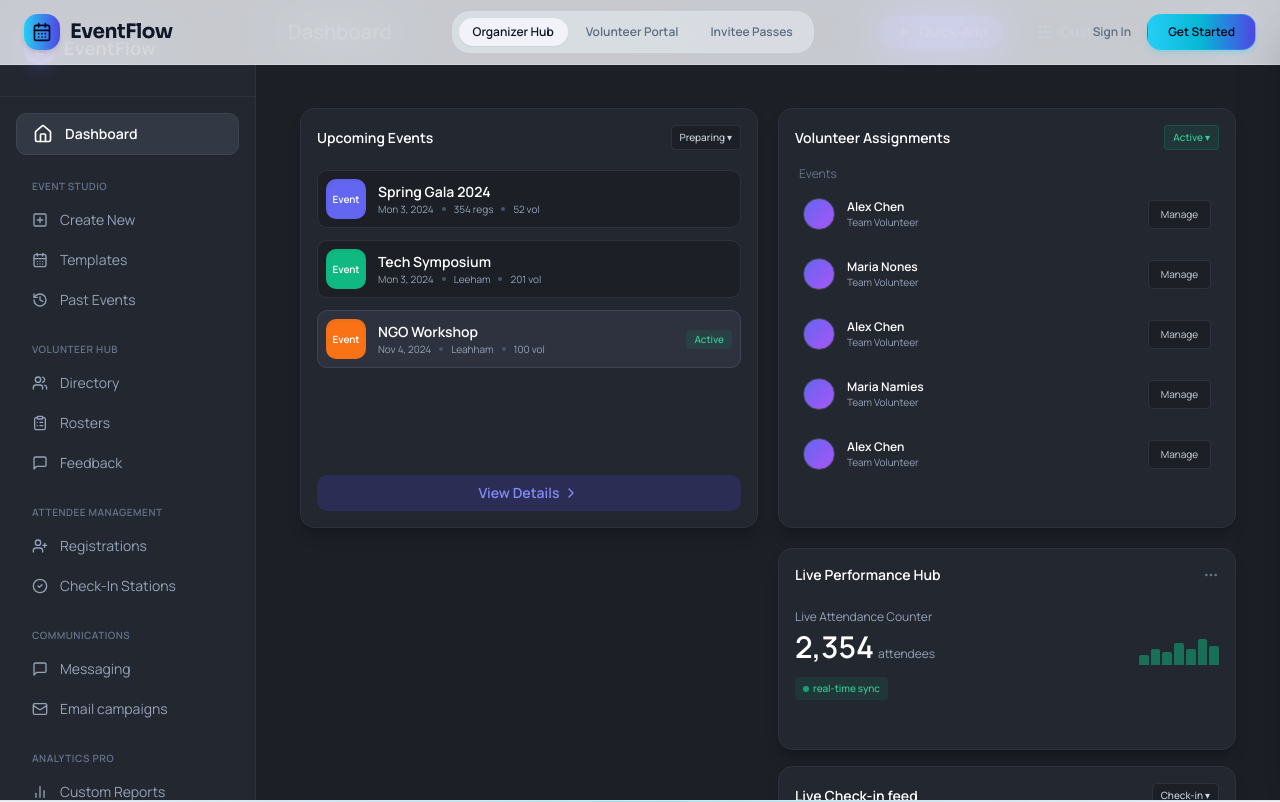
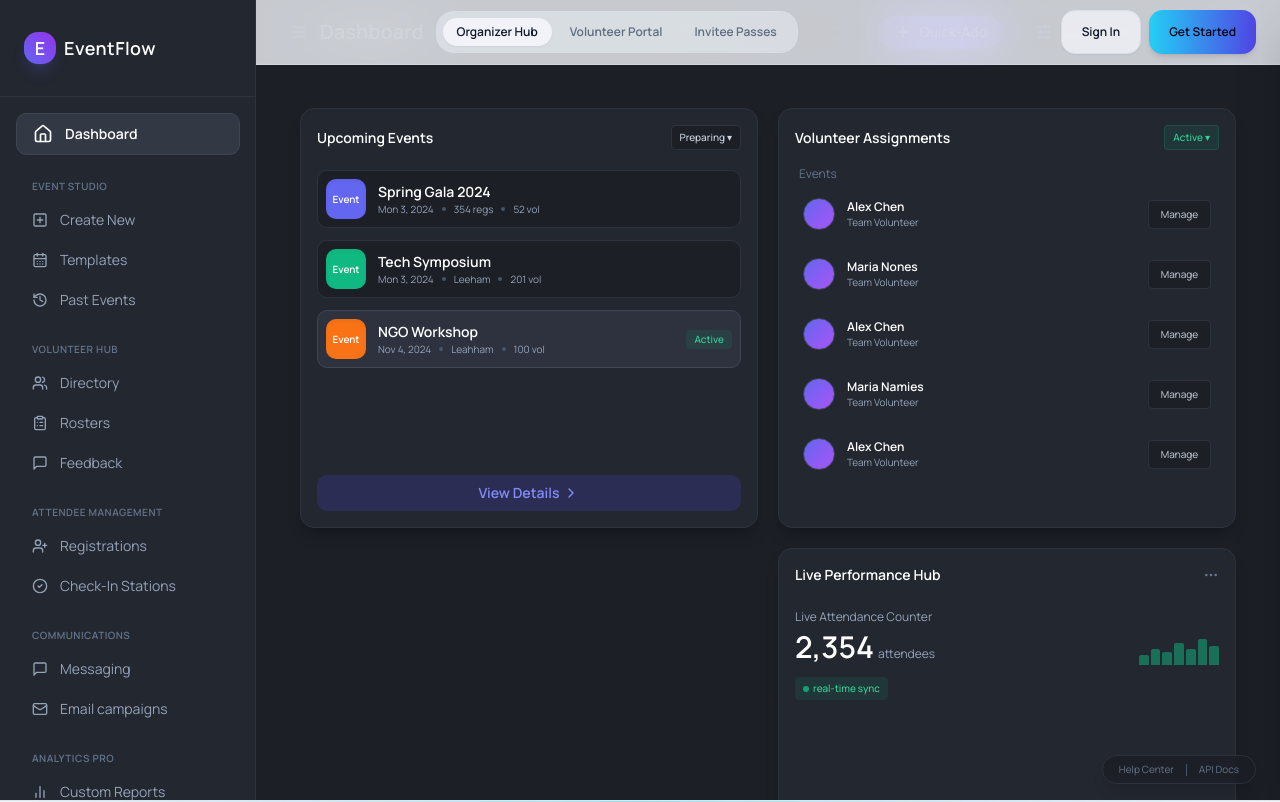
Before and after one commit to amogh-agrahari-dev/eventflow, a Next.js app: page /home in a window 1280 px wide. Shown: the top 802 px of the page. Built offline with nearby package versions, Linux system fonts and the light colour scheme.

Commit message:
Overhaul of Organizer dashboard

```diff
--- a/components/dashboard/OrganizerDashboard.jsx
+++ b/components/dashboard/OrganizerDashboard.jsx
@@ -3,7 +3,7 @@ import { Responsive as ResponsiveGridLayout } from 'react-grid-layout';
 import {
   Home, CalendarDays, PlusSquare, History, Users, ClipboardList,
   MessageSquare, UserPlus, LogOut, Search, Bell, Plus, MoreHorizontal,
-  MapPin, CheckCircle2, ChevronRight, Settings, BarChart2, Briefcase, Mail, QrCode, X, SlidersHorizontal
+  MapPin, CheckCircle2, ChevronRight, Settings, BarChart2, Briefcase, Mail, QrCode, X, SlidersHorizontal, Menu
 } from 'lucide-react';
 
 function AutoWidthGrid(props) {
@@ -32,6 +32,7 @@ const WIDGETS = [
   { id: 'upcoming-events', title: 'Upcoming Events' },
   { id: 'volunteer-assignments', title: 'Volunteer Assignments' },
   { id: 'live-performance', title: 'Live Performance Hub' },
+  { id: 'live-checkin', title: 'Live Check-in Feed' },
   { id: 'volunteer-central', title: 'Volunteer Central' },
   { id: 'event-analytics', title: 'Event Analytics' },
   { id: 'recent-registrations', title: 'Recent Registrations' },
@@ -49,7 +50,8 @@ const DEFAULT_LAYOUT = [
   { i: 'recent-registrations', x: 6, y: 4, w: 3, h: 3, minW: 2, minH: 3 },
   { i: 'team-members', x: 9, y: 4, w: 3, h: 3, minW: 2, minH: 3 },
   { i: 'recent-activities', x: 0, y: 7, w: 3, h: 4, minW: 2, minH: 3 },
-  { i: 'calendar', x: 3, y: 7, w: 3, h: 4, minW: 2, minH: 3 }
+  { i: 'calendar', x: 3, y: 7, w: 3, h: 4, minW: 2, minH: 3 },
+  { i: 'live-checkin', x: 6, y: 7, w: 3, h: 4, minW: 2, minH: 3 }
 ];
 
 export default function OrganizerDashboard() {
@@ -57,6 +59,8 @@ export default function OrganizerDashboard() {
   const [layouts, setLayouts] = useState({ lg: DEFAULT_LAYOUT });
   const [visibleWidgets, setVisibleWidgets] = useState(new Set(WIDGETS.map(w => w.id)));
   const [showCustomizePanel, setShowCustomizePanel] = useState(false);
+  const [isMobileMenuOpen, setIsMobileMenuOpen] = useState(false);
+  const [isDesktopSidebarCollapsed, setIsDesktopSidebarCollapsed] = useState(false);
 
   useEffect(() => {
     setIsMounted(true);
@@ -80,8 +84,26 @@ export default function OrganizerDashboard() {
   const toggleWidget = (id) => {
     setVisibleWidgets(prev => {
       const next = new Set(prev);
-      if (next.has(id)) next.delete(id);
-      else next.add(id);
+      if (next.has(id)) {
+        next.delete(id);
+      } else {
+        next.add(id);
+        setLayouts(prevLayouts => {
+          const newLayouts = { ...prevLayouts };
+          Object.keys(newLayouts).forEach(breakpoint => {
+             const layoutArr = newLayouts[breakpoint] || [];
+             if (!layoutArr.find(item => item.i === id)) {
+               const defaultItem = DEFAULT_LAYOUT.find(item => item.i === id);
+               if (defaultItem) {
+                 // Push to bottom (y: Infinity is supported by react-grid-layout to append)
+                 newLayouts[breakpoint] = [...layoutArr, { ...defaultItem, y: Infinity }];
+               }
+             }
+          });
+          if (isMounted) localStorage.setItem('organizer_layout', JSON.stringify(newLayouts));
+          return newLayouts;
+        });
+      }
       if (isMounted) localStorage.setItem('organizer_visible', JSON.stringify(Array.from(next)));
       return next;
     });
@@ -102,10 +124,19 @@ export default function OrganizerDashboard() {
   return (
     <div className="flex h-screen bg-[#1c1f26] text-slate-300 font-sans overflow-hidden selection:bg-indigo-500/30">
 
+      {/* Mobile Overlay */}
+      {isMobileMenuOpen && (
+        <div
+          className="fixed inset-0 bg-black/50 z-40 md:hidden"
+          onClick={() => setIsMobileMenuOpen(false)}
+        />
+      )}
+
       {/* 1. Sidebar */}
-      <aside className="w-64 bg-[#232730] border-r border-[#2d323e] flex flex-col shrink-0 overflow-y-auto no-scrollbar">
+      <aside className={`fixed inset-y-0 left-0 z-50 bg-[#232730] border-[#2d323e] flex flex-col shrink-0 overflow-hidden transform transition-all duration-300 md:relative md:translate-x-0 ${isMobileMenuOpen ? 'translate-x-0 w-64 border-r' : '-translate-x-full w-64 border-r'} ${isDesktopSidebarCollapsed ? 'md:w-0 md:border-r-0' : 'md:w-64 md:border-r'}`}>
+        <div className="w-64 h-full flex flex-col overflow-y-auto no-scrollbar">
           {/* Brand / Logo Area */}
-        <div className="py-8 flex items-center px-6 gap-3 border-b border-[#2d323e]">
+          <div className="py-8 flex items-center px-6 gap-3 border-b border-[#2d323e] shrink-0">
             <div className="flex items-center gap-2">
               <div className="w-8 h-8 rounded-xl bg-gradient-to-tr from-indigo-500 to-purple-600 flex items-center justify-center shadow-lg shadow-indigo-500/20">
                 <span className="text-white font-bold text-lg">E</span>
@@ -148,17 +179,32 @@ export default function OrganizerDashboard() {
               <NavItem icon={<Briefcase className="w-4 h-4" />} label="Account Settings" />
             </NavGroup>
           </div>
+        </div>
       </aside>
 
       {/* 2. Main Content Area */}
-      <main className="flex-1 flex flex-col overflow-hidden relative">
+      <main className="flex-1 flex flex-col overflow-hidden relative min-w-0">
 
         {/* Top Header */}
-        <header className="h-16 flex items-center justify-between px-8 bg-[#232730] border-b border-[#2d323e] shrink-0">
-          <h1 className="text-xl font-semibold text-white">Dashboard</h1>
+        <header className="h-16 flex items-center justify-between px-4 md:px-8 bg-[#232730] border-b border-[#2d323e] shrink-0">
+          <div className="flex items-center gap-3">
+            <button
+              className="md:hidden text-slate-400 hover:text-white transition-colors"
+              onClick={() => setIsMobileMenuOpen(true)}
+            >
+              <Menu className="w-5 h-5" />
+            </button>
+            <button
+              className="hidden md:block text-slate-400 hover:text-white transition-colors"
+              onClick={() => setIsDesktopSidebarCollapsed(!isDesktopSidebarCollapsed)}
+            >
+              <Menu className="w-5 h-5" />
+            </button>
+            <h1 className="text-lg md:text-xl font-semibold text-white truncate">Dashboard</h1>
+          </div>
 
-          <div className="flex items-center gap-4 flex-1 justify-end">
-            <div className="relative w-64 hidden md:block">
+          <div className="flex items-center gap-2 md:gap-4 flex-1 justify-end min-w-0">
+            <div className="relative w-full max-w-[200px] md:w-64 hidden sm:block">
               <Search className="w-4 h-4 absolute left-3 top-1/2 -translate-y-1/2 text-slate-400" />
               <input
                 type="text"
@@ -171,12 +217,13 @@ export default function OrganizerDashboard() {
               <Plus className="w-4 h-4" /> Quick-Add
             </button>
 
+
             {/* Customize Dashboard Button */}
             <button
               onClick={() => setShowCustomizePanel(true)}
-              className="flex items-center gap-2 bg-[#1c1f26] border border-[#2d323e] hover:bg-[#2d323e] text-slate-300 px-4 py-1.5 rounded-full text-sm font-medium transition-colors"
+              className="flex items-center gap-2 bg-[#1c1f26] border border-[#2d323e] hover:bg-[#2d323e] text-slate-300 px-3 md:px-4 py-1.5 rounded-full text-xs md:text-sm font-medium transition-colors whitespace-nowrap"
             >
-              <SlidersHorizontal className="w-4 h-4" /> Customize
+              <SlidersHorizontal className="w-4 h-4" /> <span className="hidden sm:inline">Customize</span>
             </button>
 
             <button className="relative p-2 text-slate-400 hover:text-white transition-colors">
@@ -191,7 +238,7 @@ export default function OrganizerDashboard() {
         </header>
 
         {/* Dashboard Grid Content */}
-        <div className="flex-1 overflow-y-auto p-6 no-scrollbar relative">
+        <div className="flex-1 overflow-y-auto p-6 no-scrollbar relative flex flex-col">
           <AutoWidthGrid
             className="layout"
             layouts={layouts}
@@ -203,6 +250,7 @@ export default function OrganizerDashboard() {
             margin={[20, 20]}
             isResizable={true}
             isDraggable={true}
+            resizeHandles={['s', 'w', 'e', 'n', 'sw', 'nw', 'se', 'ne']}
           >
             {DEFAULT_LAYOUT.filter(l => visibleWidgets.has(l.i)).map(l => (
               <div key={l.i} className="flex flex-col h-full w-full bg-[#1c1f26]">
@@ -210,12 +258,13 @@ export default function OrganizerDashboard() {
               </div>
             ))}
           </AutoWidthGrid>
+        </div>
 
-          <div className="mt-8 flex justify-end gap-4 text-xs text-slate-500 pb-4 pr-4">
-            <span className="hover:text-slate-300 cursor-pointer">Help Center</span>
-            <span>|</span>
-            <span className="hover:text-slate-300 cursor-pointer">API Docs</span>
-          </div>
+        {/* Fixed Footer */}
+        <div className="absolute bottom-4 right-6 flex items-center gap-3 text-[10px] text-slate-500 bg-[#1c1f26]/80 backdrop-blur px-4 py-1.5 rounded-full border border-[#2d323e] shadow-lg z-10">
+          <span className="hover:text-slate-300 cursor-pointer transition-colors">Help Center</span>
+          <span className="w-px h-3 bg-slate-600"></span>
+          <span className="hover:text-slate-300 cursor-pointer transition-colors">API Docs</span>
         </div>
 
         {/* Customize Panel Overlay */}
@@ -272,6 +321,8 @@ function renderWidget(id) {
       return <VolunteerAssignmentsWidget />;
     case 'live-performance':
       return <LivePerformanceWidget />;
+    case 'live-checkin':
+      return <LiveCheckInWidget />;
     case 'volunteer-central':
       return <VolunteerCentralWidget />;
     case 'event-analytics':
@@ -327,7 +378,6 @@ function VolunteerAssignmentsWidget() {
 
 function LivePerformanceWidget() {
   return (
-    <div className="flex flex-col h-full gap-4">
     <Card title="Live Performance Hub" action={<MoreHorizontal className="w-4 h-4 text-slate-500" />}>
       <div className="mt-2 flex justify-between items-end">
         <div>
@@ -346,7 +396,11 @@ function LivePerformanceWidget() {
         <div className="w-1.5 h-1.5 rounded-full bg-emerald-500 animate-pulse" /> real-time sync
       </div>
     </Card>
+  );
+}
 
+function LiveCheckInWidget() {
+  return (
     <Card title="Live Check-in feed" action={<Badge>Check-in ▾</Badge>}>
       <div className="grid grid-cols-2 gap-4 mt-2 flex-1 overflow-hidden">
         <div className="text-xs space-y-2 flex flex-col h-full overflow-y-auto no-scrollbar pr-2">
@@ -369,7 +423,6 @@ function LivePerformanceWidget() {
         </div>
       </div>
     </Card>
-    </div>
   );
 }
 
@@ -398,9 +451,9 @@ function VolunteerCentralWidget() {
 function EventAnalyticsWidget() {
   return (
     <Card title="Event Analytics" action={<Badge color="emerald">Active ▾</Badge>}>
-      <div className="grid grid-cols-1 md:grid-cols-3 gap-6 mt-2 flex-1">
+      <div className="flex flex-wrap gap-6 mt-2 flex-1">
         {/* Line Chart Area */}
-        <div className="flex flex-col">
+        <div className="flex flex-col flex-1 min-w-[200px]">
           <p className="text-2xl font-bold text-white mb-0.5 shrink-0">2,354</p>
           <p className="text-[10px] text-slate-400 mb-4 shrink-0">Maintenance Growth</p>
           <p className="text-[10px] text-slate-500 mb-2 shrink-0">Attendance Growth Line Chart</p>
@@ -425,7 +478,7 @@ function EventAnalyticsWidget() {
         </div>
 
         {/* Bar Chart Area */}
-        <div className="flex flex-col">
+        <div className="flex flex-col flex-1 min-w-[200px]">
           <p className="text-2xl font-bold text-white mb-0.5 flex justify-between items-center shrink-0">
             581 <BarChart2 className="w-4 h-4 text-fuchsia-500" />
           </p>
@@ -445,7 +498,7 @@ function EventAnalyticsWidget() {
         </div>
 
         {/* Pie Chart Area */}
-        <div className="flex flex-col">
+        <div className="flex flex-col flex-1 min-w-[200px]">
           <p className="text-2xl font-bold text-white mb-0.5 flex justify-between items-center shrink-0">
             23% <div className="w-4 h-4 rounded-full bg-indigo-500" />
           </p>
@@ -585,7 +638,7 @@ function Card({ title, action, children }) {
         </h3>
         {action}
       </div>
-      <div className="flex-1 overflow-hidden flex flex-col">
+      <div className="flex-1 min-h-0 overflow-auto no-scrollbar flex flex-col">
         {children}
       </div>
     </div>
--- a/components/general/Navbar.jsx
+++ b/components/general/Navbar.jsx
@@ -1,6 +1,6 @@
 import { getToken, removeToken } from '@/lib/auth';
 import { Button } from '@/components/ui';
-import { CalendarDays, ChevronDown, LogOut, LayoutDashboard, UserCircle2, PlusCircle, ShieldCheck, Ticket } from 'lucide-react';
+import { CalendarDays, ChevronDown, LogOut, LayoutDashboard, UserCircle2, PlusCircle, ShieldCheck, Ticket, Menu, X } from 'lucide-react';
 import Link from 'next/link';
 import { useRouter } from 'next/router';
 import React, { useEffect, useRef, useState } from 'react';
@@ -8,6 +8,7 @@ import React, { useEffect, useRef, useState } from 'react';
 export default function Navbar() {
   const [user, setUser] = useState(null);
   const [isMenuOpen, setIsMenuOpen] = useState(false);
+  const [isMobileMenuOpen, setIsMobileMenuOpen] = useState(false);
   const menuRef = useRef(null);
   const router = useRouter();
   const token = getToken();
@@ -97,8 +98,9 @@ export default function Navbar() {
         </div>
 
         {/* User Account / Sign In */}
+        <div className="flex items-center gap-2">
           {user ? (
-          <div className="relative" ref={menuRef}>
+            <div className="relative flex items-center gap-2" ref={menuRef}>
               <button
                 onClick={() => setIsMenuOpen(prev => !prev)}
                 className="flex items-center gap-2.5 rounded-full border border-border/80 bg-background/90 px-3.5 py-2 shadow-sm transition-all hover:shadow-md hover:border-accent/40 cursor-pointer"
@@ -106,8 +108,16 @@ export default function Navbar() {
                 <div className="flex h-7 w-7 items-center justify-center rounded-full bg-gradient-to-r from-accent to-indigo-600 text-xs font-bold text-slate-950">
                   {user?.name?.charAt(0)?.toUpperCase() || 'U'}
                 </div>
-              <span className="text-xs font-bold text-foreground">{user?.name || 'User'}</span>
+                <span className="hidden sm:inline text-xs font-bold text-foreground">{user?.name || 'User'}</span>
                 <ChevronDown className="h-3.5 w-3.5 text-muted-foreground" />
+              </button>
+
+              {/* Mobile Menu Toggle for Logged In User */}
+              <button
+                className="md:hidden p-2 text-foreground ml-1"
+                onClick={() => setIsMobileMenuOpen(!isMobileMenuOpen)}
+              >
+                {isMobileMenuOpen ? <X className="w-5 h-5" /> : <Menu className="w-5 h-5" />}
               </button>
 
             {isMenuOpen && (
@@ -156,18 +166,69 @@ export default function Navbar() {
             )}
           </div>
           ) : (
-          <div className="flex items-center gap-4">
-            <Link href="/auth/login" className="text-xs font-bold text-muted-foreground hover:text-foreground transition-colors">
+            <div className="flex items-center gap-2">
+              <Link href="/auth/login">
+                <Button variant="outline" className="rounded-xl px-4 py-2 text-xs font-bold shadow-sm transition-all hover:bg-muted hidden sm:flex">
                   Sign In
+                </Button>
               </Link>
               <Link href="/auth/register">
-              <Button size="sm" variant="hero" className="rounded-xl text-xs px-4 h-9 shadow-md">
+                <Button className="rounded-xl bg-gradient-to-r from-accent to-indigo-600 px-4 py-2 text-xs font-bold text-slate-950 shadow-md transition-all hover:scale-105 hover:shadow-lg hidden sm:flex">
                   Get Started
                 </Button>
+              </Link>
+
+              {/* Mobile Menu Toggle */}
+              <button
+                className="md:hidden p-2 text-foreground ml-2"
+                onClick={() => setIsMobileMenuOpen(!isMobileMenuOpen)}
+              >
+                {isMobileMenuOpen ? <X className="w-5 h-5" /> : <Menu className="w-5 h-5" />}
+              </button>
+            </div>
+          )}
+        </div>
+      </div>
+
+      {/* Mobile Navigation Dropdown */}
+      {isMobileMenuOpen && (
+        <div className="md:hidden border-t border-border/60 bg-background/95 backdrop-blur-xl absolute top-full left-0 right-0 p-4 flex flex-col gap-2 shadow-xl">
+          <Link
+            href="/dashboard"
+            onClick={() => setIsMobileMenuOpen(false)}
+            className="px-4 py-3 text-sm font-bold rounded-xl bg-muted/30 hover:bg-muted transition-colors flex items-center gap-3"
+          >
+            <LayoutDashboard className="w-4 h-4 text-accent" />
+            Organizer Hub
+          </Link>
+          <Link
+            href="/volunteer/dashboard"
+            onClick={() => setIsMobileMenuOpen(false)}
+            className="px-4 py-3 text-sm font-bold rounded-xl bg-muted/30 hover:bg-muted transition-colors flex items-center gap-3"
+          >
+            <ShieldCheck className="w-4 h-4 text-accent" />
+            Volunteer Portal
+          </Link>
+          <Link
+            href="/invitee/dashboard"
+            onClick={() => setIsMobileMenuOpen(false)}
+            className="px-4 py-3 text-sm font-bold rounded-xl bg-muted/30 hover:bg-muted transition-colors flex items-center gap-3"
+          >
+            <Ticket className="w-4 h-4 text-accent" />
+            Invitee Passes
+          </Link>
+          {!user && (
+            <div className="grid grid-cols-2 gap-2 mt-2 pt-2 border-t border-border/60">
+              <Link href="/auth/login" onClick={() => setIsMobileMenuOpen(false)}>
+                <Button variant="outline" className="w-full rounded-xl">Sign In</Button>
+              </Link>
+              <Link href="/auth/register" onClick={() => setIsMobileMenuOpen(false)}>
+                <Button className="w-full rounded-xl bg-gradient-to-r from-accent to-indigo-600 text-slate-950">Get Started</Button>
               </Link>
             </div>
           )}
         </div>
+      )}
     </nav>
   );
 }
```
Also changed, not shown: components/general/Hero.jsx (+6 -6 lines), components/volunteer/VolunteerHeader.jsx (+7 -10 lines), styles/globals.css (+43 -2 lines). Lines whose indentation alone changed are shown as unchanged.
